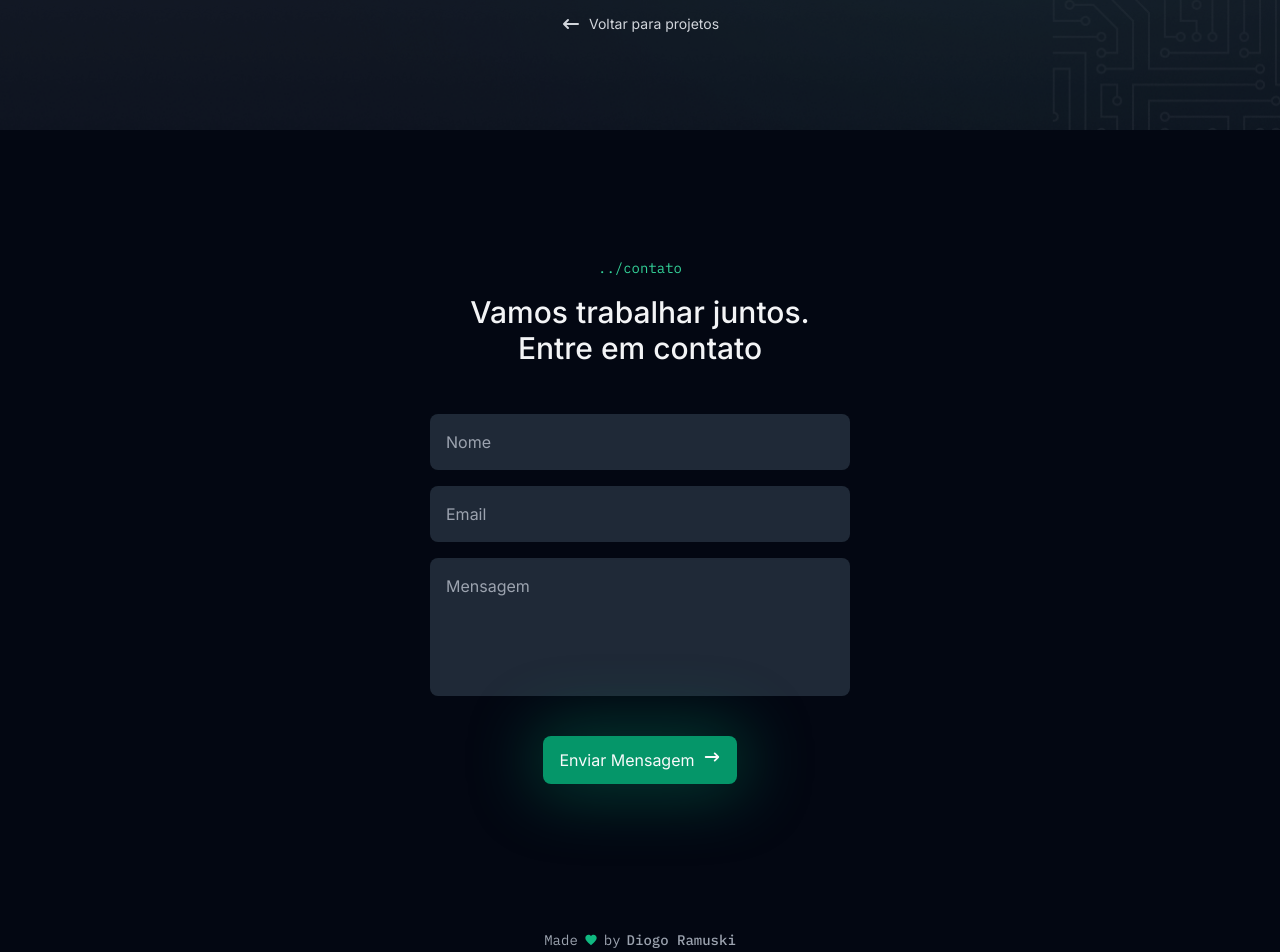
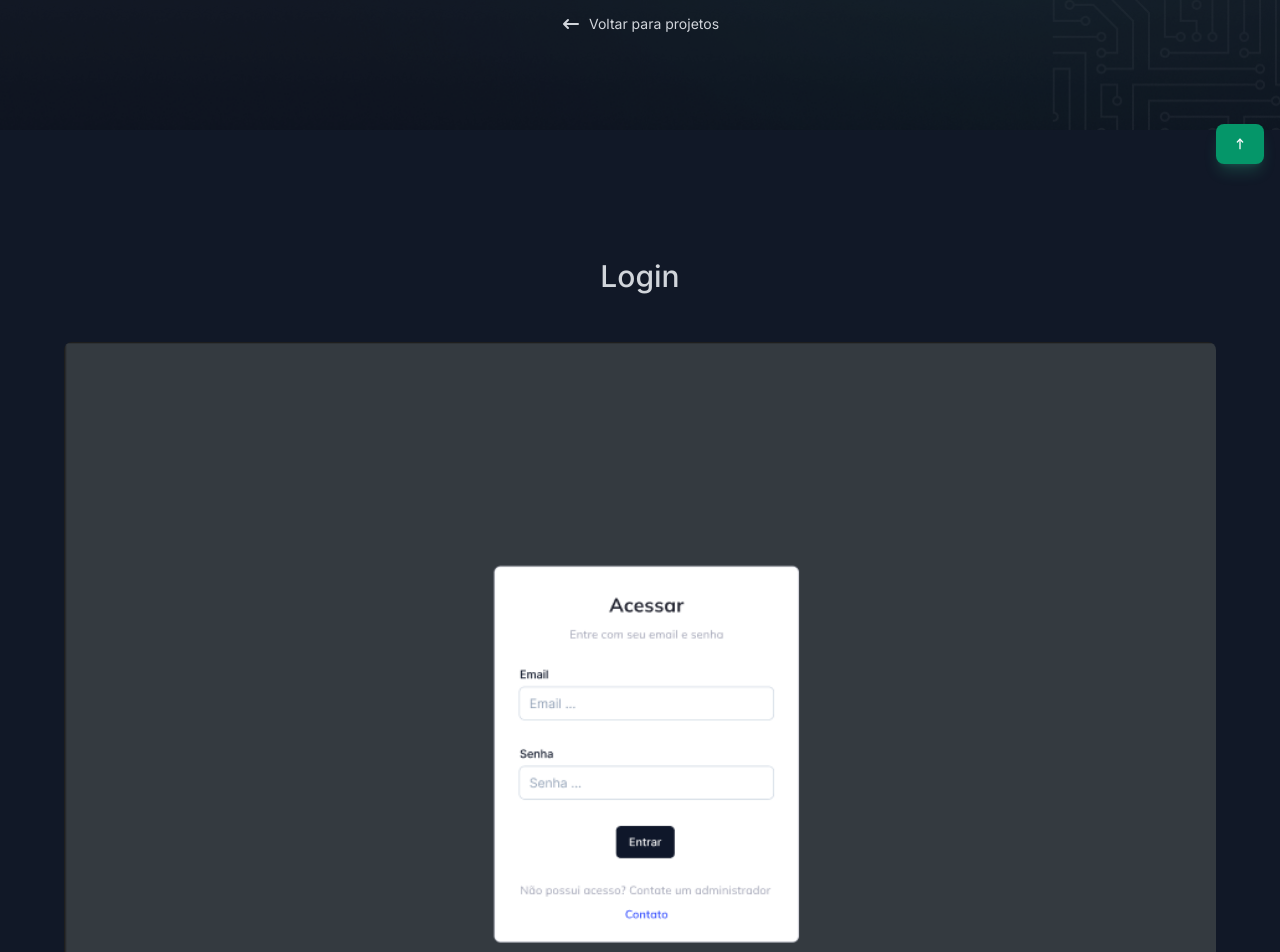
Before and after one commit to Diogo1006br/portfolio, a Next.js app: page /projects/gidf in a window 1280 px wide. Shown: the part 620-1572 px from the top of the page. Built offline with nearby package versions, Linux system fonts and the light colour scheme.

Commit message:
Finished de front-end part

```diff
--- /dev/null
+++ b/app/components/back-to-top/index.tsx
@@ -0,0 +1,33 @@
+'use client'
+
+import { TbArrowNarrowUp } from "react-icons/tb"
+import { Button } from "../button"
+import { useCallback, useEffect, useState } from "react"
+
+export const BackToTOP = () => {
+    const [show, setShow] = useState(false)
+
+    const scrollToTop = () => {
+        window.scrollTo({ top: 0, behavior: 'smooth' })
+    }
+
+    const handleScroll = useCallback(() => {
+        if (!show && window.scrollY > 500) setShow(true)
+        if (show && window.scrollY <= 500) setShow(false)
+    }, [show])
+
+    useEffect(() => {
+        window.addEventListener('scroll', handleScroll)
+        return () => window.removeEventListener('scroll', handleScroll)
+    }, [handleScroll])
+
+
+
+    return (
+        <div className="fixed right-4 bottom-4 z-20">
+            <Button onClick={scrollToTop} className=" shadow-lg shadow-emerald-400/20">
+                <TbArrowNarrowUp />
+            </Button>
+        </div>
+    )
+}
--- a/app/components/contact-form/index.tsx
+++ b/app/components/contact-form/index.tsx
@@ -28,7 +28,7 @@ export const ContactForm = () => {
 
 
     return (
-        <section className="py-16 px-6 md:py-32 flex items-center justify-center bg-gray-950">
+        <section id="contact" className="py-16 px-6 md:py-32 flex items-center justify-center bg-gray-950">
             <div className="w-full max-w-[420px] mx-auto">
                 <SectionTitle
                     subtitle="contato"
--- a/app/components/footer/index.tsx
+++ b/app/components/footer/index.tsx
@@ -4,9 +4,9 @@ export const Footer = () => {
     return (
         <footer className="h-14 w-full flex items-center justify-center bg-gray-950">
             <span className='flex items-center gap-1.5 text-xs sm:text-sm font-mono text-gray-400'>
-                Made
+                Feito com
                 <IoMdHeart className="text-emerald-500"/>
-                by
+                por
                 <strong className="font-medium">Diogo Ramuski</strong>
             </span>
         </footer>
--- a/app/components/pages/home/hero-section/index.tsx
+++ b/app/components/pages/home/hero-section/index.tsx
@@ -1,3 +1,5 @@
+'use client'
+
 import { Button } from "@/app/components/button"
 import { TechBadge } from "@/app/components/tech-badge"
 import Image from "next/image"
@@ -24,6 +26,12 @@ const MOCK_CONTACTS = [
 ]
 
 export const HeroSection = () => {
+    const handleContact = () => {
+        const contactSection = document.querySelector("#contact");
+        if (contactSection) {
+            contactSection.scrollIntoView({ behavior: 'smooth' });
+        }
+    }
     return (
         <section className="w-full lg:h-[755px] bg-hero-image bg-cover bg-center bg-no-repeat flex flex-col justify-end pb-10 sm:pb-32 py-32 lg:pb-[110px]">
             <div className="container flex items-start justify-between flex-col-reverse lg:flex-row">
@@ -40,7 +48,7 @@ export const HeroSection = () => {
                     </div>
 
                     <div className="mt-6 lg:mt-10 flex sm:items-center sm:gap-5  flex-col sm:flex-row">
-                        <Button className="w-max shadow-button">
+                        <Button className="w-max shadow-button" onClick={handleContact}>
                             Entre em contato
                             <HiArrowNarrowRight size={18} className="mt-1" />
                         </Button>
--- /dev/null
+++ b/app/components/pages/home/project/project-sections/index.tsx
@@ -0,0 +1,35 @@
+import Image from "next/image"
+
+const sections = [
+    {
+        title: 'Login',
+        image: '/images/login-gidf.png'
+    },
+    {
+        title: 'Home',
+        image: '/images/image.png'
+    }
+]
+
+
+export const ProjectSections = () => {
+    return (
+        <section className="container my-12 md:my-32 flex flex-col gap-8 md:gap-32">
+            {sections.map(section => (
+                <div key={section.title} className="flex flex-col items-center gap-6 md:gap-12">
+                    <h2 className="text-2xl md:text-3xl font-medium text-gray-300">
+                        {section.title}
+                    </h2>
+                    <Image
+                        src={section.image}
+                        width={1080}
+                        height={672}
+                        className="w-full aspect-auto rounded-lg object-cover"
+                        alt={`Imagem da sessão ${section.title}`}
+                        unoptimized
+                    />
+                </div>
+            ))}
+        </section>
+    )
+}
--- a/app/layout.tsx
+++ b/app/layout.tsx
@@ -4,6 +4,7 @@ import { ReactNode } from 'react'
 import { Header } from './components/header'
 import { ContactForm } from './components/contact-form'
 import { Footer } from './components/footer'
+import { BackToTOP } from './components/back-to-top'
 
 const inter = Inter({
   variable: '--font-inter',
@@ -20,6 +21,7 @@ export default function RootLayout({ children }: { children: ReactNode }) {
   return (
     <html lang="pt-BR" className={`${inter.variable} ${plexMono.variable}`}>
       <body>
+        <BackToTOP/>
         <Header />
         {children}
         <ContactForm/>
--- a/app/projects/[slug]/page.tsx
+++ b/app/projects/[slug]/page.tsx
@@ -1,9 +1,11 @@
 import { ProjectDetails } from "@/app/components/pages/home/project/project-details";
+import { ProjectSections } from "@/app/components/pages/home/project/project-sections";
 
 export default function Project() {
     return (
         <>
         <ProjectDetails/>
+        <ProjectSections/>
         </>
     )
 }
```
Also changed, not shown: public/images/login-gidf.png (added).
